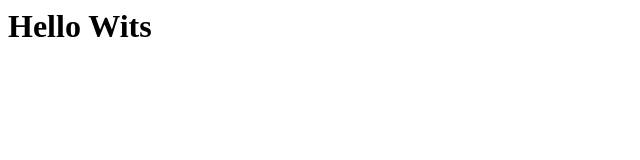
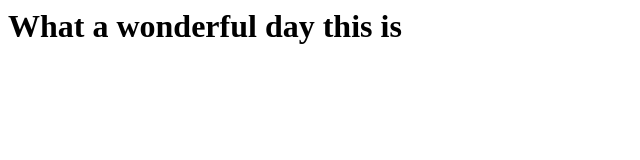
Before and after one commit to Phathutshedzo890/2437975-lab-sd-24, a plain HTML site: page student.html in a window 1280 px wide. Shown: the whole page, without its empty margins (0-640 px from the left). Drawn offline with Linux system fonts and the light colour scheme.

Commit message:
Update student.html

```diff
--- a/student.html
+++ b/student.html
@@ -4,6 +4,6 @@
 
   </head>
   <body>
-    <h1>Hello Wits</h1>
+    <h1>What a wonderful day this is </h1>
   </body>
 </html>
```
